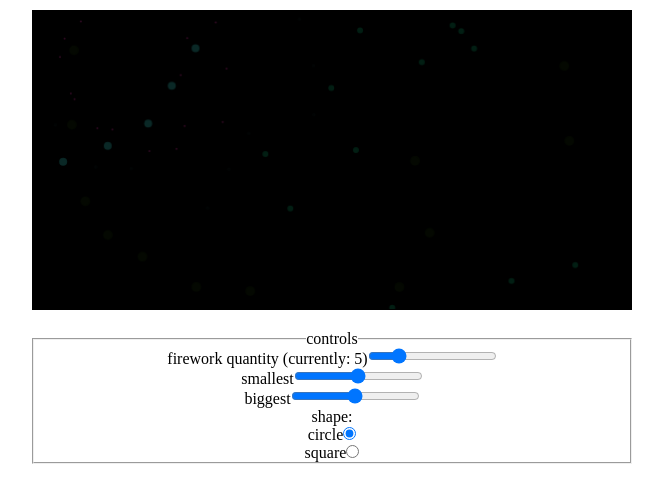
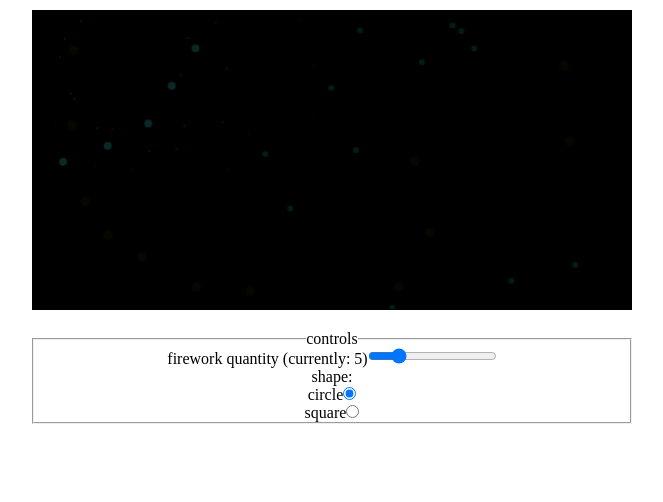
Before and after one commit to warpedpuppy/fireworks-tutorial, a plain HTML site: page index.html in a window 1280 px wide. Shown: the whole page, without its empty margins (308-971 px from the left). Drawn offline with Linux system fonts and the light colour scheme.

Commit message:
change ui

```diff
--- a/index.html
+++ b/index.html
@@ -11,8 +11,7 @@
     <fieldset>
       <legend>controls</legend>
 	  <div><label>firework quantity (currently: <span id='fireworkQ'></span>)</label><input type="range" min="1" max="20" id="fireworkQInputRange"/></div>
-      <div><label>smallest</label><input type="range" /></div>
-      <div><label>biggest</label><input type="range" /></div>
+
       <label>shape:</label>
       <div>
         <label>circle</label
```
